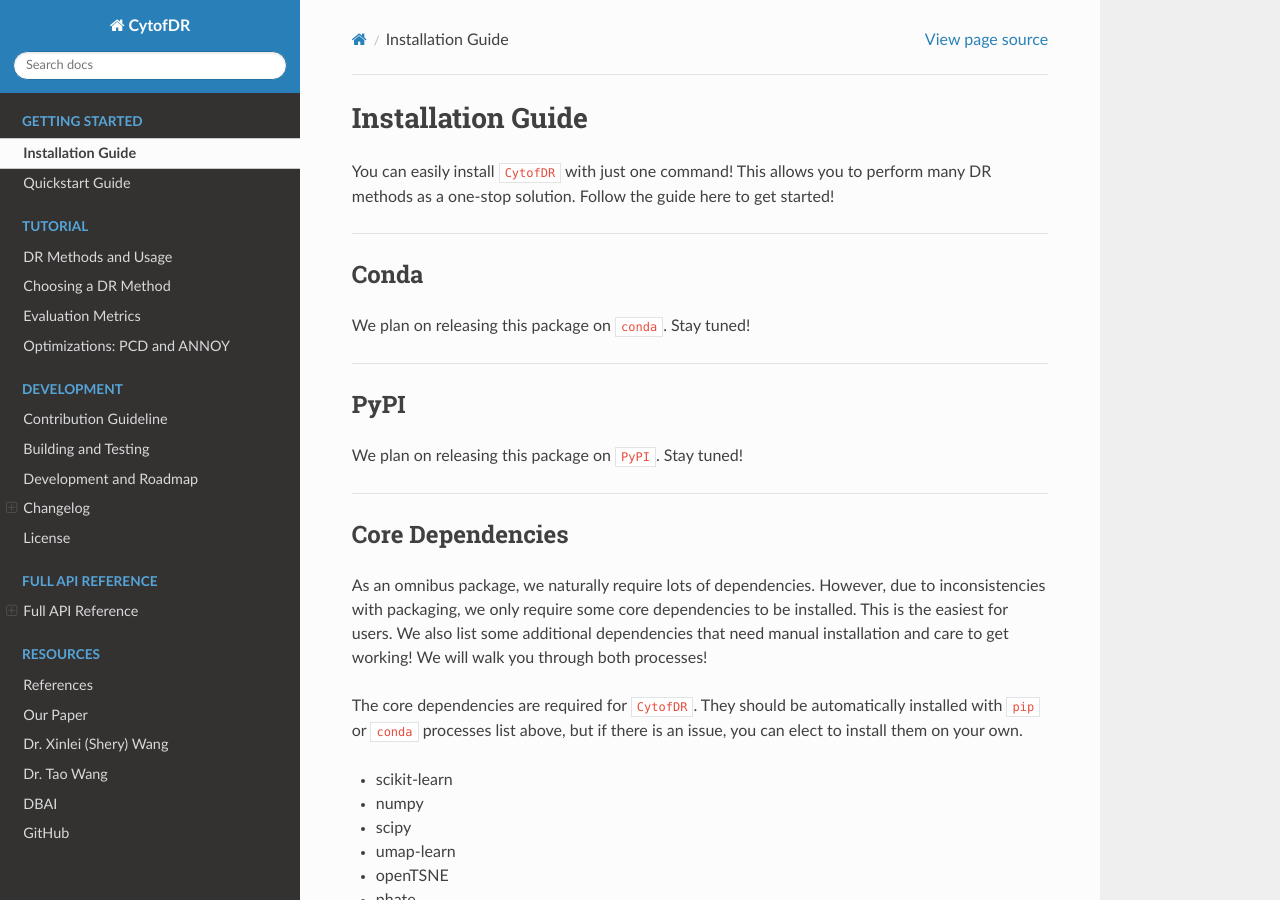
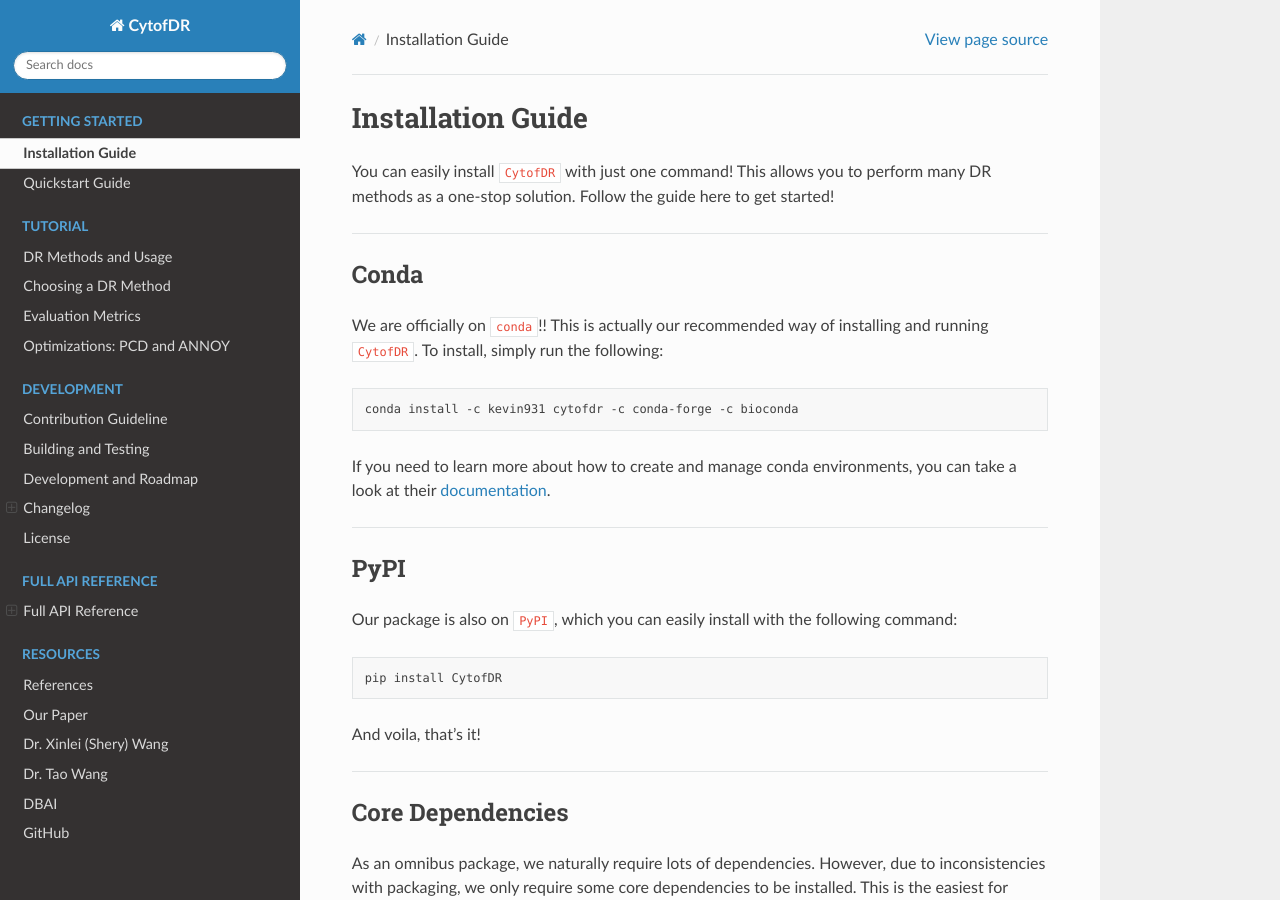
Before and after one commit to kevin931/CytofDR, a Sphinx documentation site: the page built from docs/source/installation.rst, in a window 1280 px wide and 900 px high. Built offline with Sphinx 7.4.7 and the Read the Docs theme 2.0.0, drawn with Linux system fonts in a browser that asks for light colours.

Commit message:
Update package information and installation guide

```diff
--- a/docs/source/installation.rst
+++ b/docs/source/installation.rst
@@ -11,16 +11,29 @@
 Conda
 ***********
 
-We plan on releasing this package on ``conda``. Stay tuned!
+We are officially on ``conda``!! This is actually our recommended way of installing and running
+``CytofDR``. To install, simply run the following:
 
+.. code-block:: shell
 
----------
+    conda install -c kevin931 cytofdr -c conda-forge -c bioconda
+
+If you need to learn more about how to create and manage conda environments, you can take a look
+at their `documentation <https://docs.anaconda.com/anaconda/install/>`_.
+
+-----------------
 
 ***********
 PyPI
 ***********
 
-We plan on releasing this package on ``PyPI``. Stay tuned!
+Our package is also on ``PyPI``, which you can easily install with the following command:
+
+.. code-block:: shell
+
+    pip install CytofDR
+
+And voila, that's it!
 
 ---------
 
```
Also changed, not shown: README.md (+3 -2 lines).
